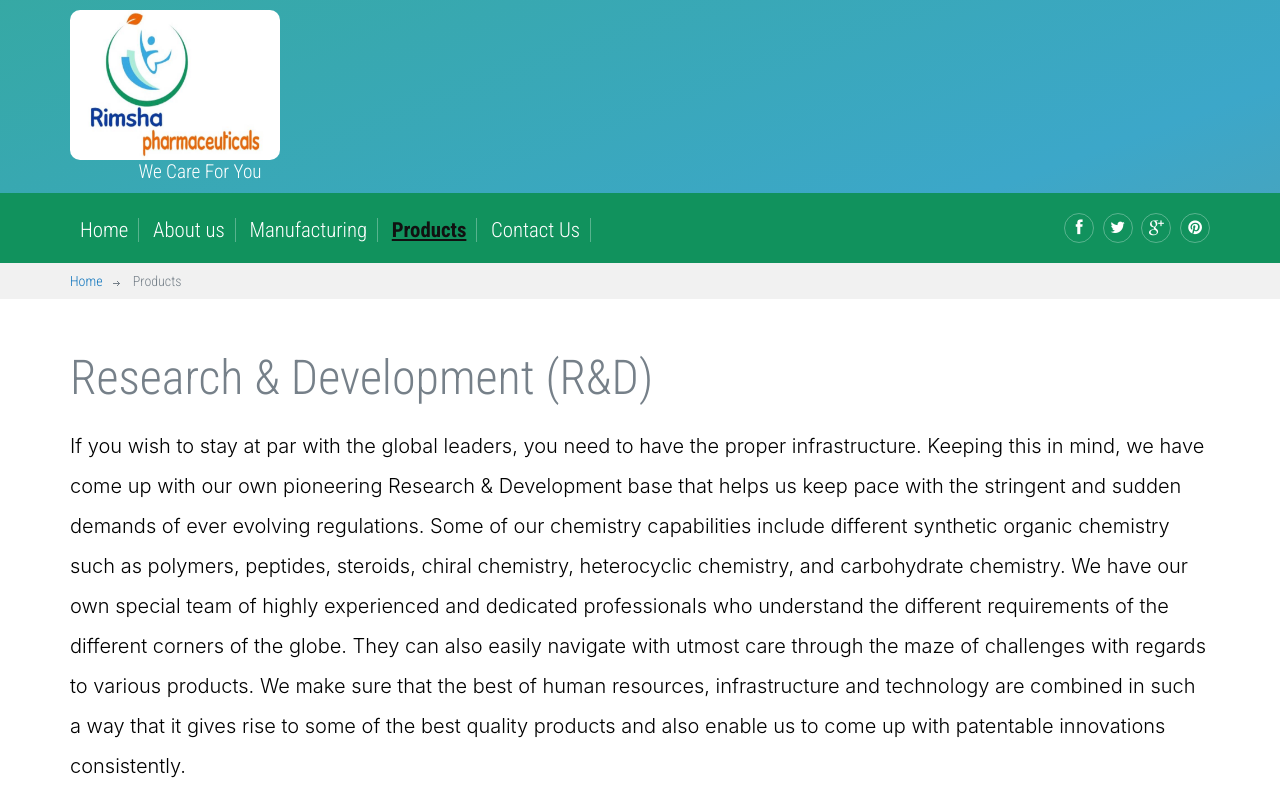
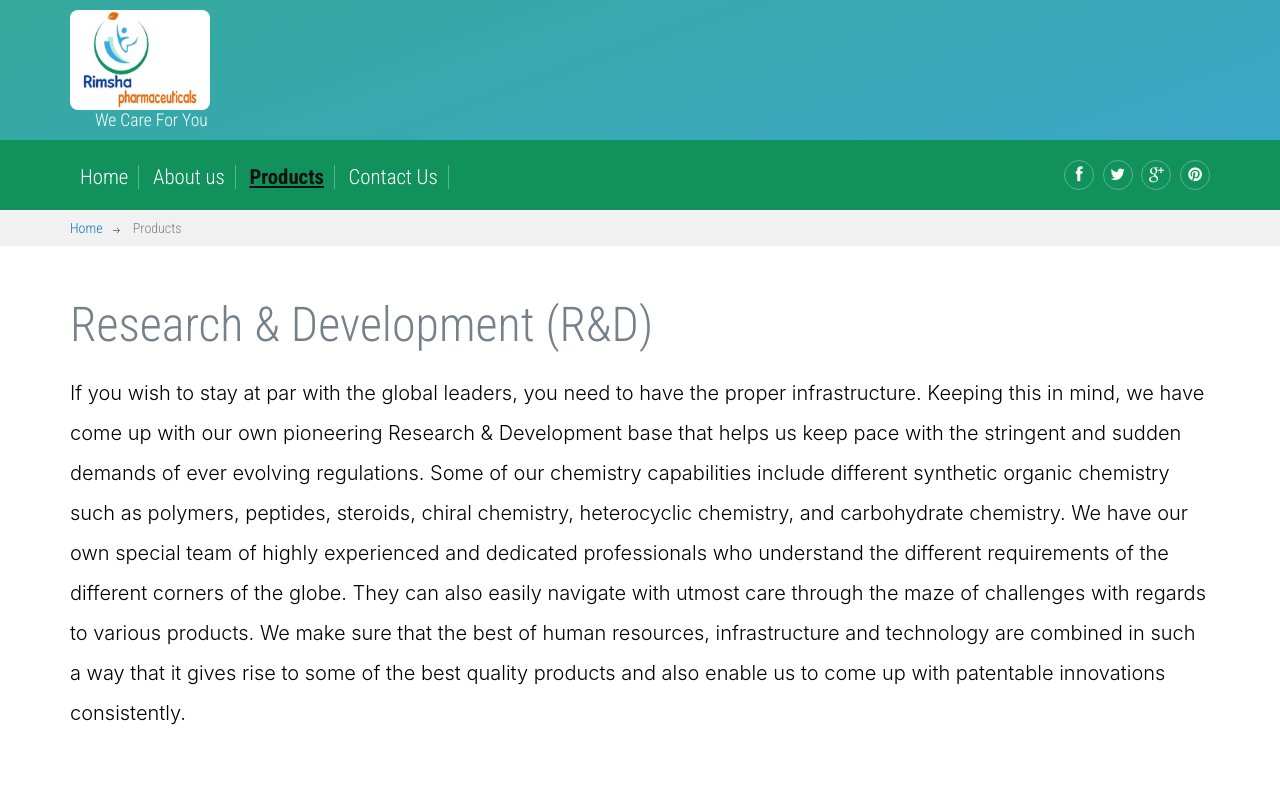
Before and after one commit to nizamsalim/Rimsha-Pharma-Static-Website, a plain HTML site: page products.html in a window 1280 px wide. Shown: the top 790 px of the page. Drawn offline with Linux system fonts and the light colour scheme.

Commit message:
header footer logo updated

```diff
--- a/products.html
+++ b/products.html
@@ -57,7 +57,6 @@
 							<ul class="menu">
 								<li class="menu-item "><a href="index.html">Home</a></li>
 								<li class="menu-item"><a href="index.html#">About us</a></li>
-								<li class="menu-item"><a href="index.html#">Manufacturing</a></li>
 								<li class="menu-item current-menu-item"><a href="products.html">Products</a></li>
 								<li class="menu-item"><a href="index.html#">Contact Us</a></li>
 							</ul> <!-- .menu -->
@@ -202,7 +201,6 @@
 						<nav class="footer-navigation">
 							<a href="index.html">Home</a>
 							<a href="about.html">About us</a>
-							<a href="manufacturing.html">Manufacturing</a>
 							<a href="products.html">Products</a>
 							<a href="contact.html">Contact Us</a>
 						</nav>
--- a/style.css
+++ b/style.css
@@ -1631,9 +1631,9 @@ form input[type="reset"]:focus {
 #branding .logo {
   margin-right: 10px;
 
-  width: 210px;
-  height: 150px;
-  border-radius: 10px;
+  width: 140px;
+  height: 100px;
+  border-radius: 8px;
 }
 
 @media screen and (max-width:640px){
@@ -2420,8 +2420,8 @@ form input[type="reset"]:focus {
 }
 
 .description{
-  font-size: 1.2rem;
-  margin-left: 2.5rem;
+  font-size: 1.1rem;
+  margin-left: 0.8rem;
   color: #fff;
 }
 
@@ -2509,6 +2509,8 @@ form input[type="reset"]:focus {
 .gallery-image{
   width: 250px;
   height: 250px;
+  border-radius: 10px;
+  border: 2px solid #0B3D9D;
 
 }
 
```
Also changed, not shown: about.html (+1 -1 lines), contact.html (+0 -1 lines), index.html (+0 -1 lines).
